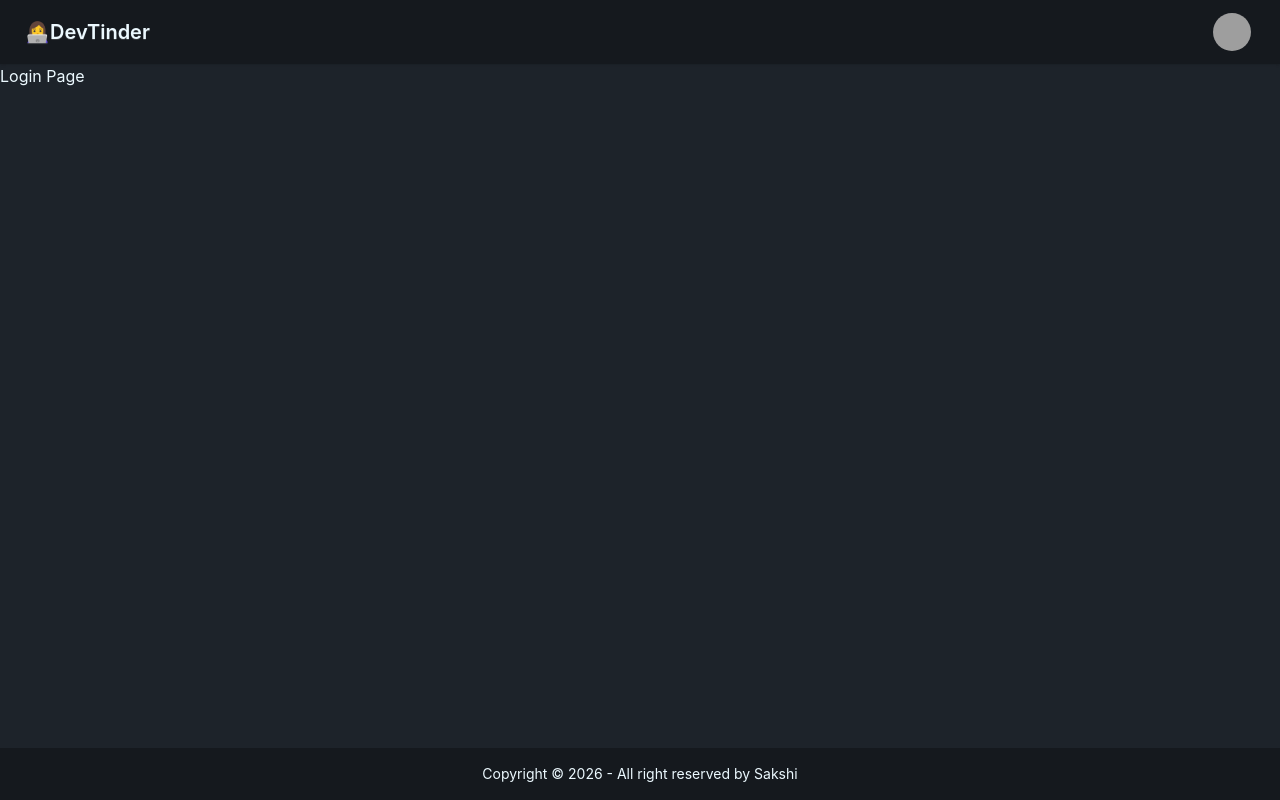
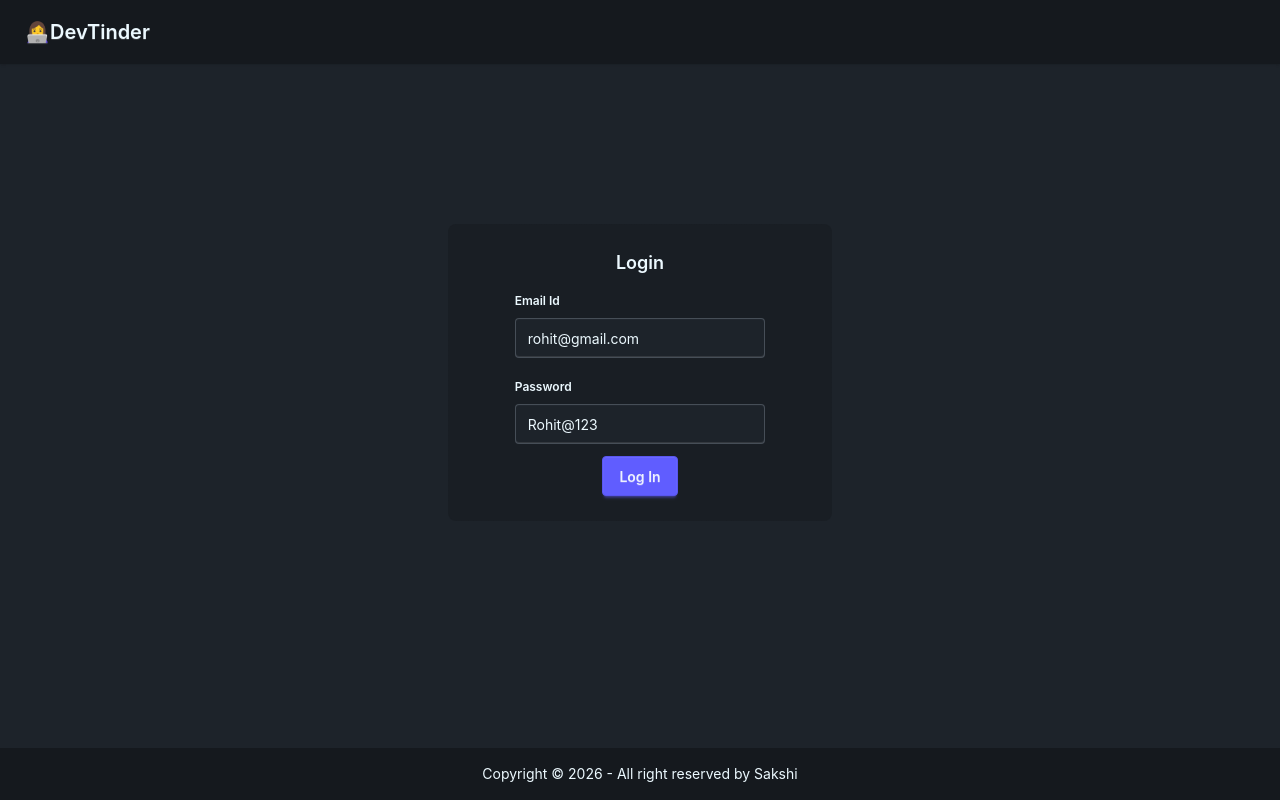
Before and after one commit to Sakshi1127/devTinderFrontend, a React (Vite) app: page /login in a window 1280 px wide. Built offline with nearby package versions, Linux system fonts and the light colour scheme; grey boxes are pictures that could not be loaded.

Commit message:
LogIn fucntionality and setup the reddux store.

```diff
--- a/package.json
+++ b/package.json
@@ -10,8 +10,11 @@
     "preview": "vite preview"
   },
   "dependencies": {
+    "@reduxjs/toolkit": "^2.11.2",
+    "axios": "^1.13.5",
     "react": "^19.0.0",
     "react-dom": "^19.0.0",
+    "react-redux": "^9.2.0",
     "react-router-dom": "^7.13.0"
   },
   "devDependencies": {
--- a/src/App.tsx
+++ b/src/App.tsx
@@ -1,17 +1,23 @@
 import { BrowserRouter,Routes, Route } from "react-router-dom";
-import Body from "./Body";
-import Login from "./Login";
+import Body from "./components/Body";
+import Login from "./components/Login";
+import Feed from "./components/Feed";
+import { Provider } from "react-redux";
+import appStore from "./utils/appStore";
 
 function App() {
   return (
     <>
+    <Provider store={appStore}>
       <BrowserRouter>
         <Routes>
           <Route path="/" element={<Body/>}>
             <Route path="/login" element={<Login/>} />
+            <Route path = '/' element ={<Feed/>}/>
           </Route>
         </Routes>
         </BrowserRouter>
+        </Provider>
     </>
   );
 }
--- a/src/NavBar.jsx
+++ /dev/null
@@ -1,36 +0,0 @@
-import React from 'react'
-
-const NavBar = () => {
-  return (
-    <div className="navbar bg-base-300 shadow-sm">
-  <div className="flex-1">
-    <a className="btn btn-ghost text-xl">👩‍💻DevTinder</a>
-  </div>
-  <div className="flex gap-2">
-    <div className="dropdown dropdown-end mx-5">
-      <div tabIndex={0} role="button" className="btn btn-ghost btn-circle avatar">
-        <div className="w-10 rounded-full">
-          <img
-            alt="Tailwind CSS Navbar component"
-            src="https://img.daisyui.com/images/stock/photo-1534528741775-53994a69daeb.webp" />
-        </div>
-      </div>
-      <ul
-        tabIndex="-1"
-        className="menu menu-sm dropdown-content bg-base-100 rounded-box z-1 mt-3 w-52 p-2 shadow">
-        <li>
-          <a className="justify-between">
-            Profile
-            <span className="badge">New</span>
-          </a>
-        </li>
-        <li><a>Settings</a></li>
-        <li><a>Logout</a></li>
-      </ul>
-    </div>
-  </div>
-</div>
-  )
-}
-
-export default NavBar
--- a/src/Login.jsx
+++ b/src/components/Feed.jsx
@@ -1,11 +1,11 @@
 import React from 'react'
 
-const Login = () => {
+const Feed = () => {
   return (
     <div>
-      Login Page
+      Feed
     </div>
   )
 }
 
-export default Login
+export default Feed
--- /dev/null
+++ b/src/components/Login.jsx
@@ -0,0 +1,55 @@
+import {useState} from "react";
+import  axios from "axios";
+import { useDispatch } from "react-redux";
+import { addUser } from "../utils/userSlice";
+import { useNavigate } from "react-router-dom";
+import { BASE_URL } from "../utils/constants";
+
+const Login = () => {
+    const[emailId,setEmailId]=useState("rohit@gmail.com");
+    const[password,setPassword]=useState("Rohit@123");
+    const dispatch = useDispatch();
+    const navigate = useNavigate();
+
+    const handleLogin=async ()=>{
+       try{
+         const res= await axios.post(BASE_URL + "/login",{
+            emailId,
+            password
+         },{withCredentials:true});
+         dispatch(addUser(res.data));
+         navigate("/")
+
+       }catch(err){
+        console.log("Error while logging in",err);
+       }
+    }
+
+  return (
+    <>
+      <div className="flex items-center justify-center my-40">
+        <div className="card card-dash bg-base-200 w-96 ">
+          <div className="card-body flex items-center justify-center">
+            <h2 className="card-title ">Login</h2>
+
+            <fieldset className="fieldset w-3/4">
+              <legend className="fieldset-legend">Email Id</legend>
+              <input type="text" className="input" value={emailId} onChange={(e)=>setEmailId(e.target.value)}/>
+            </fieldset>
+
+            <fieldset className="fieldset w-3/4">
+              <legend className="fieldset-legend">Password</legend>
+              <input type="text" className="input" value={password} onChange={(e)=>setPassword(e.target.value)}/>
+            </fieldset>
+
+            <div className="card-actions justify-end">
+              <button className="btn btn-primary" onClick={handleLogin}>Log In</button>
+            </div>
+          </div>
+        </div>
+      </div>
+    </>
+  );
+};
+
+export default Login;
--- /dev/null
+++ b/src/components/NavBar.jsx
@@ -0,0 +1,52 @@
+import React from "react";
+import { useSelector } from "react-redux";
+
+const NavBar = () => {
+  const user = useSelector((store) => store?.user);
+  return (
+    <div className="navbar bg-base-300 shadow-sm">
+      <div className="flex-1">
+        <a className="btn btn-ghost text-xl">👩‍💻DevTinder</a>
+      </div>
+
+      {user && (
+        <div className="flex gap-2">
+          <p className="mt-2">Welcome, {user.firstName}</p>
+          <div className="dropdown dropdown-end mx-5">
+            <div
+              tabIndex={0}
+              role="button"
+              className="btn btn-ghost btn-circle avatar"
+            >
+              <div className="w-10 rounded-full">
+                <img
+                  alt="Tailwind CSS Navbar component"
+                  src="https://img.daisyui.com/images/stock/photo-1534528741775-53994a69daeb.webp"
+                />
+              </div>
+            </div>
+            <ul
+              tabIndex="-1"
+              className="menu menu-sm dropdown-content bg-base-100 rounded-box z-1 mt-3 w-52 p-2 shadow"
+            >
+              <li>
+                <a className="justify-between">
+                  Profile
+                  <span className="badge">New</span>
+                </a>
+              </li>
+              <li>
+                <a>Settings</a>
+              </li>
+              <li>
+                <a>Logout</a>
+              </li>
+            </ul>
+          </div>
+        </div>
+      )}
+    </div>
+  );
+};
+
+export default NavBar;
--- /dev/null
+++ b/src/utils/appStore.js
@@ -0,0 +1,10 @@
+import { configureStore } from "@reduxjs/toolkit";
+import userReducer from "./userSlice";
+
+const appStore = configureStore({
+    reducer:{
+      user: userReducer
+    }
+})
+
+export default appStore;
--- /dev/null
+++ b/src/utils/constants.js
@@ -0,0 +1 @@
+export const BASE_URL = "http://localhost:3001";
--- /dev/null
+++ b/src/utils/userSlice.js
@@ -0,0 +1,17 @@
+import { createSlice } from "@reduxjs/toolkit";
+
+const userSlice = createSlice({
+    name:'user',
+    initialState:null,
+    reducers:{
+        addUser:(state,action)=>{
+            return action.payload;
+        },
+        removeUser:(state,action)=>{
+            return null;
+        }
+    }
+})
+
+export const {addUser, removeUser}= userSlice.actions;
+export default userSlice.reducer;
```
Also changed, not shown: src/components/Body.jsx (renamed from src/Body.jsx), src/components/Footer.jsx (renamed from src/Footer.jsx), 2 other files (tests, documents, lock files or other folders).
